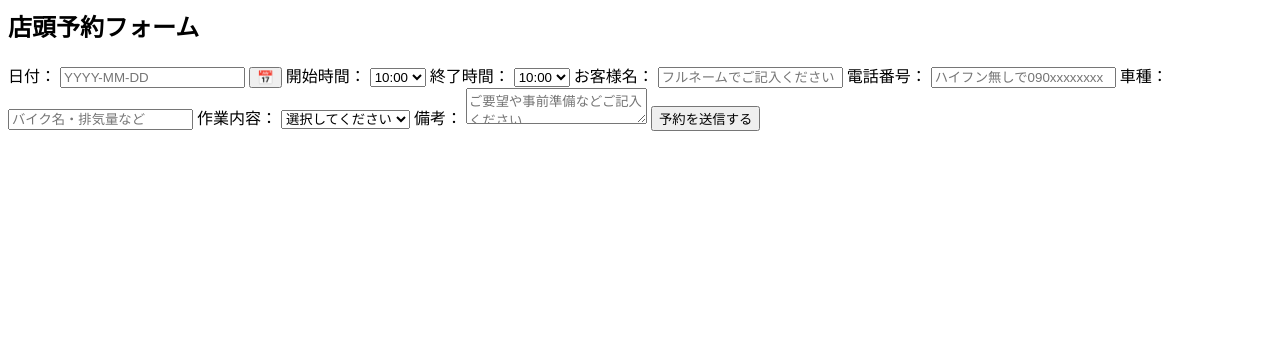
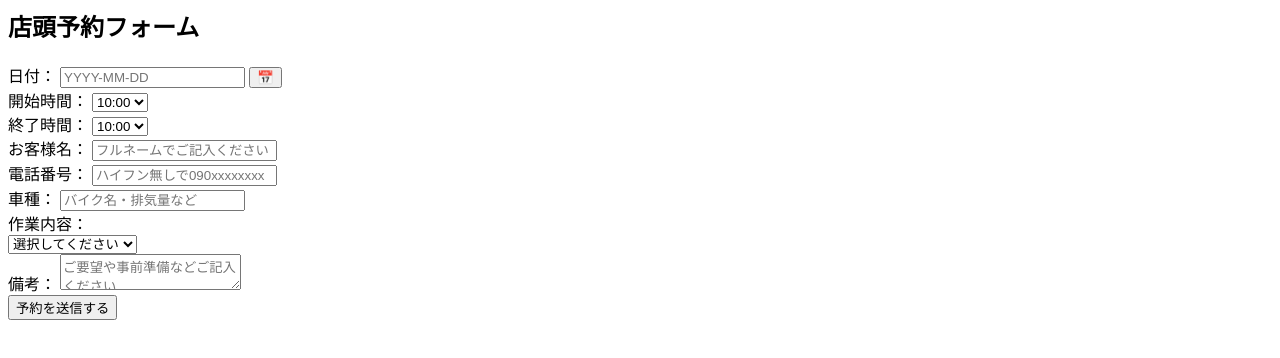
Before and after one commit to BIKESHOPROMEO/tentoyoyakutama, a plain HTML site: page index.html in a window 1280 px wide. Drawn offline with Linux system fonts and the light colour scheme.

Commit message:
Add files via upload

```diff
--- a/index.html
+++ b/index.html
@@ -1,16 +1,28 @@
-<from id="reservatinForm">
+<form id="reservatinForm">
 <h2>店頭予約フォーム</h2>
+
+<div class="form-group">
 <label>日付：</label>
 <input type="text" id="dateInput" placeholder="YYYY-MM-DD">
 <button id="calendarBtn">📅</button> <!-- カレンダーアイコンで日付選択 -->
+</div>
+
+<div class="form-group">
 <label>開始時間：</label>
 <select id="startTime">
   <option value="10:00">10:00</option>
   <option value="11:00">11:00</option>
-  ...
+  <option value="12:00">12:00</option>
+  <option value="13:00">13:00</option>
+  <option value="14:00">14:00</option>
+  <option value="15:00">14:00</option>
+  <option value="16:00">16:00</option>
+  <option value="17:00">17:00</option>
   <option value="18:00">18:00</option>
 </select>
+</div>
 
+<div class="form-group">
 <label>終了時間：</label>
 <select id="endTime">
   <option value="10:00">10:00</option>
@@ -23,15 +35,28 @@
   <option value="17:00">17:00</option>
   <option value="18:00">18:00</option>
 </select>
+</div>
+
+<div class="form-group">
 <label>お客様名：</label>
 <input type="text" id="customerName" placeholder="フルネームでご記入ください">
+</div>
 
+<div class="form-group">
 <label>電話番号：</label>
 <input type="tel" id="phoneNumber" placeholder="ハイフン無しで090xxxxxxxx">
+</div>
 
+<div class="form-group">
 <label>車種：</label>
 <input type="text" id="vehicleModel" placeholder="バイク名・排気量など">
+</div>
+
+<div class="form-group">
 <label>作業内容：</label>
+</div>
+
+<div class="form-group">
 <select id="workType">
   <option value="">選択してください</option>
   <option value="1ヶ月点検">1ヶ月点検</option>
@@ -41,7 +66,12 @@
   <option value="タイヤ交換">タイヤ交換</option>
   <option value="その他修理">その他修理</option>
 </select>
+</div>
+
+<div class="form-group">
 <label>備考：</label>
 <textarea id="note" placeholder="ご要望や事前準備などご記入ください"></textarea>
+</div>
+
 <button id="submitBtn">予約を送信する</button>
-</from>
+</form>
```
